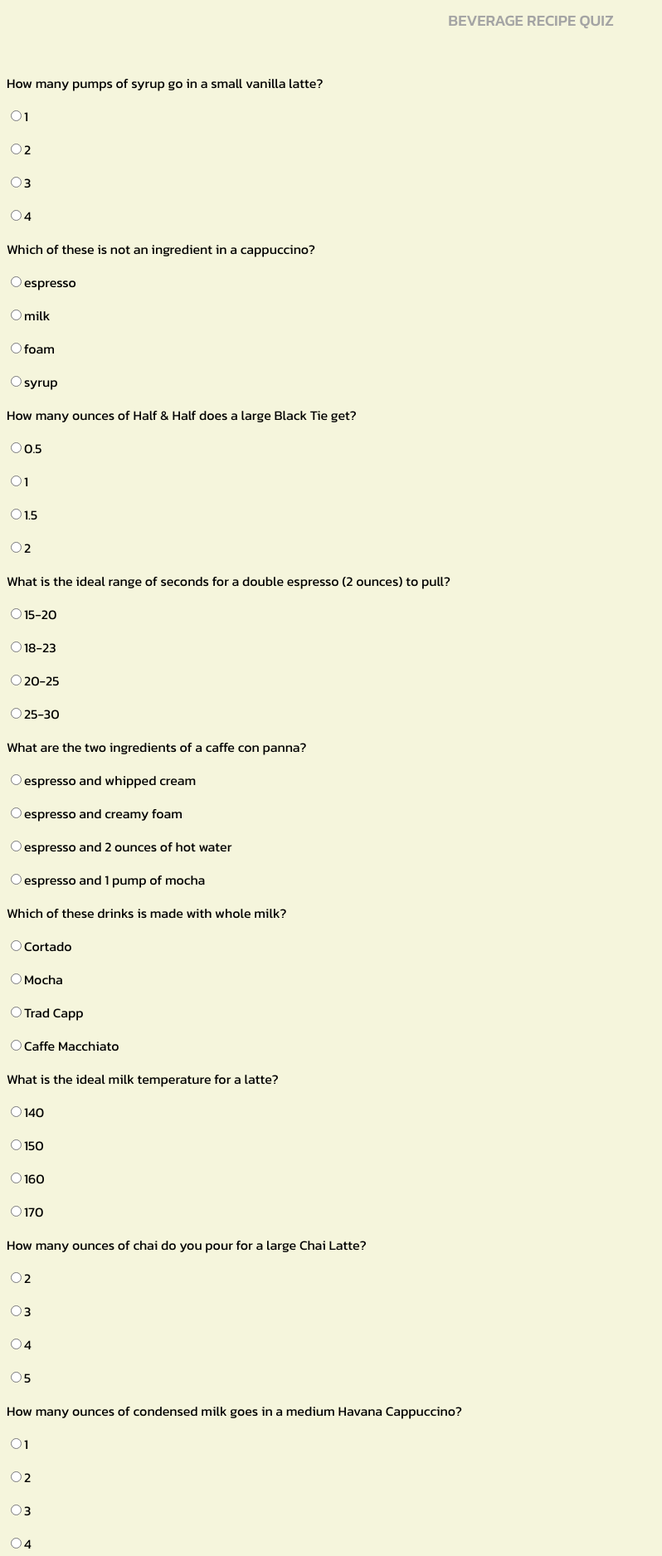
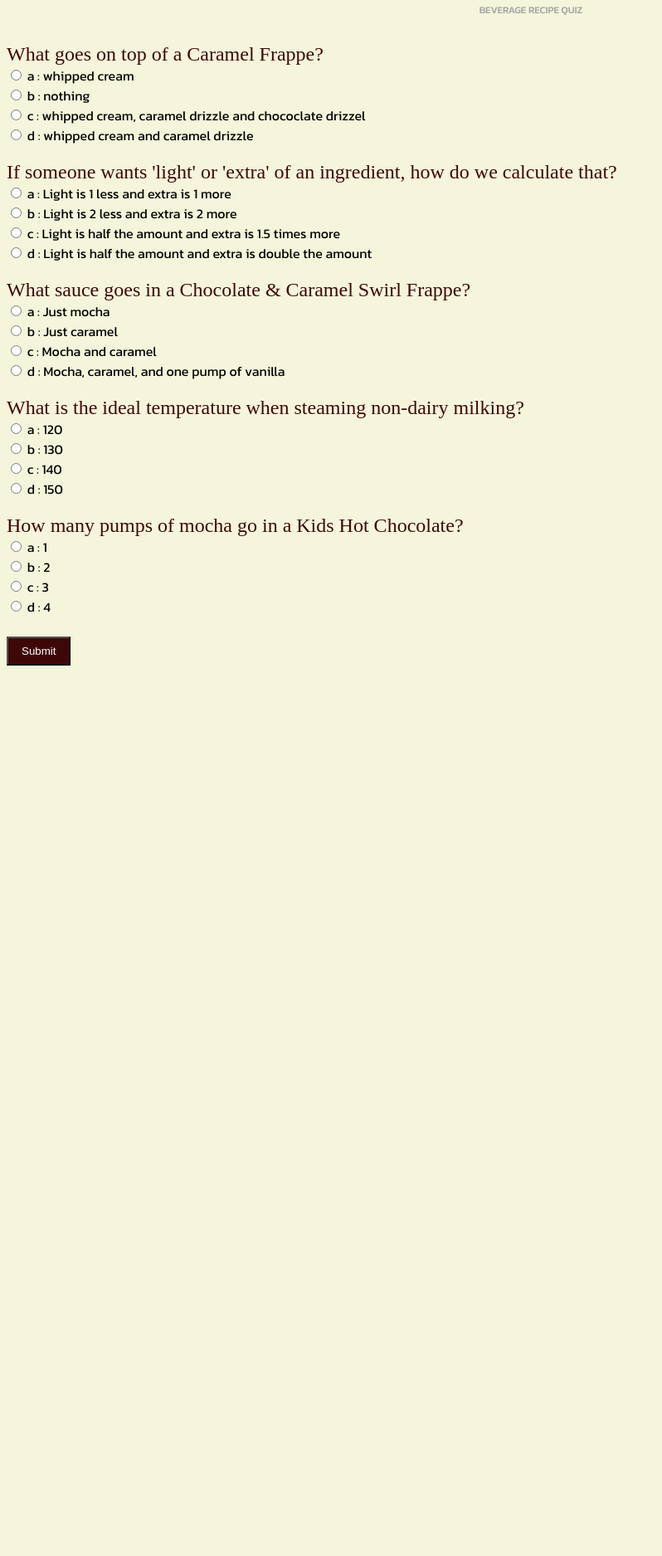
Before and after one commit to reburke286/coffee-quiz, a website: page public/index.html in a window 1280 px wide. Shown: the part 9-1884 px from the top of the page at 83% size, without its empty margins (0-798 px from the left). After the commit the page ends 835 px from the top, so only its background shows below. Drawn offline with nearby package versions, Linux system fonts and the light colour scheme; a web font is replaced by a local one.

Commit message:
added prelim functionality and some styling

```diff
--- a/public/css/style.css
+++ b/public/css/style.css
@@ -1,6 +1,7 @@
 body {
   font-family: "Kanit", sans-serif;
   background-color: beige;
+  font-size: 62.5%;
 }
 
 h3 {
@@ -12,4 +13,34 @@ h3 {
 
 .questions-container {
   display: flex;
+  justify-content: center;
 }
+
+.question {
+  font-size: 1.5rem;
+  color: rgb(63, 8, 8);
+  font-family: "STIX Two Math", serif;
+  padding-top: 1.2rem;
+}
+
+.answers label {
+  display: block;
+  color: black;
+  font-size: 1rem;
+}
+
+.submit-btn-container {
+  margin: 1.5rem 0rem;
+}
+
+#submit {
+  background-color: rgb(63, 8, 8);
+  color: white;
+  padding: 0.5rem 1rem;
+}
+
+#submit:hover {
+  background-color: grey;
+  color: rgb(63, 8, 8);
+  cursor: pointer;
+}
--- a/public/index.html
+++ b/public/index.html
@@ -12,13 +12,20 @@
       href="https://fonts.googleapis.com/css2?family=Kanit:ital,wght@0,100;0,200;0,300;0,400;0,500;0,600;0,700;0,800;0,900;1,100;1,200;1,300;1,400;1,500;1,600;1,700;1,800;1,900&display=swap"
       rel="stylesheet"
     />
+    <link rel="preconnect" href="https://fonts.googleapis.com" />
+    <link rel="preconnect" href="https://fonts.gstatic.com" crossorigin />
+    <link
+      href="https://fonts.googleapis.com/css2?family=STIX+Two+Math&display=swap"
+      rel="stylesheet"
+    />
   </head>
   <body>
     <h3>Beverage Recipe Quiz</h3>
-    <div class="questions-container"></div>
+    <div id="quiz"></div>
     <div class="submit-btn-container">
-      <button class="submit-btn">Submit</button>
+      <button id="submit">Submit</button>
     </div>
+    <div id="results"></div>
 
     <script
       src="https://code.jquery.com/jquery-3.6.0.js"
@@ -26,6 +33,7 @@
       crossorigin="anonymous"
     ></script>
     <script src="js/questions.js"></script>
-    <script src="./js/index.js"></script>
+    <!-- <script src="./js/index.js"></script> -->
+    <script src="js/practice.js"></script>
   </body>
 </html>
--- a/public/js/index.js
+++ b/public/js/index.js
@@ -7,34 +7,53 @@ $(document).ready(function () {
     questions.forEach((q) => {
       const title = $("<p>");
       const lineBreak = $("<p>");
-      const choiceOne = $(
-        `<p><input type="radio" class="choices choice-one" id="${q.choices[0]}" name="fav_language" value="${q.choices[0]}"><label for="${q.choices[0]}">${q.choices[0]}</label></p>`
-      );
-      const choiceTwo = $(
-        `<p><input type="radio" class="choices choice-two" id="${q.choices[1]}" name="fav_language" value="${q.choices[1]}"><label for="${q.choices[1]}">${q.choices[1]}</label></p>`
-      );
-      const choiceThree = $(
-        `<p><input type="radio" class="choices choice-three" id="${q.choices[2]}" name="fav_language" value="${q.choices[2]}"><label for="${q.choices[2]}">${q.choices[2]}</label></p>`
-      );
-      const choiceFour = $(
-        `<p><input type="radio" class="choices choice-four" id="${q.choices[3]}" name="fav_language" value="${q.choices[3]}"><label for="${q.choices[3]}">${q.choices[3]}</label></p>`
-      );
+      // const choiceOne = $(
+      //   `<input type="radio" class="choices choice-one" id="${q.choices[0]}" name="fav_language" value="${q.choices[0]}"><label for="${q.choices[0]}">${q.choices[0]}</label>`
+      // );
+      // const choiceTwo = $(
+      //   `<input type="radio" class="choices choice-two" id="${q.choices[1]}" name="fav_language" value="${q.choices[1]}"><label for="${q.choices[1]}">${q.choices[1]}</label>`
+      // );
+      // const choiceThree = $(
+      //   `<input type="radio" class="choices choice-three" id="${q.choices[2]}" name="fav_language" value="${q.choices[2]}"><label for="${q.choices[2]}">${q.choices[2]}</label>`
+      // );
+      // const choiceFour = $(
+      //   `<input type="radio" class="choices choice-four" id="${q.choices[3]}" name="fav_language" value="${q.choices[3]}"><label for="${q.choices[3]}">${q.choices[3]}</label>`
+      // );
 
       title.text(q.title);
       title.addClass("question-title");
       pEl.append(title);
-      title.append(lineBreak);
-      lineBreak.append(choiceOne);
-      choiceOne.append(choiceTwo);
-      choiceTwo.append(choiceThree);
-      choiceThree.append(choiceFour);
+
+      for (var value of questions.choices) {
+        $(title)
+          .append(
+            $("<input>").prop({
+              type: "radio",
+              id: value,
+              name: "contact",
+              value: value,
+            })
+          )
+          .append(
+            $("<label>")
+              .prop({
+                for: value,
+              })
+              .html(value)
+          );
+      }
+
+      // pEl.append(title);
+      // title.append(lineBreak);
+      // lineBreak.append(choiceOne);
+      // choiceOne.append(choiceTwo);
+      // choiceTwo.append(choiceThree);
+      // choiceThree.append(choiceFour);
     });
   };
 
   renderQuestions();
 
   const submitBtn = $(".submit-btn");
-  $(submitBtn).click(function () {
-    alert("Handler for .click() called.");
-  });
+  $(submitBtn).click(function () {});
 });
--- /dev/null
+++ b/public/js/practice.js
@@ -0,0 +1,74 @@
+const quizContainer = document.getElementById("quiz");
+const resultsContainer = document.getElementById("results");
+const submitButton = document.getElementById("submit");
+
+function buildQuiz() {
+  // variable to store the HTML output
+  const output = [];
+
+  // for each question...
+  questions.forEach((currentQuestion, questionNumber) => {
+    // variable to store the list of possible answers
+    const answers = [];
+
+    // and for each available answer...
+    for (letter in currentQuestion.choices) {
+      // ...add an HTML radio button
+      answers.push(
+        `<label>
+              <input type="radio" name="question${questionNumber}" value="${letter}">
+              ${letter} :
+              ${currentQuestion.choices[letter]}
+            </label>`
+      );
+    }
+
+    // add this question and its answers to the output
+    output.push(
+      `<div class="question"> ${currentQuestion.title} </div>
+          <div class="answers"> ${answers.join("")} </div>`
+    );
+  });
+
+  // finally combine our output list into one string of HTML and put it on the page
+  quizContainer.innerHTML = output.join("");
+}
+
+buildQuiz();
+
+function showResults() {
+  // gather answer containers from our quiz
+  const answerContainers = quizContainer.querySelectorAll(".answers");
+
+  // keep track of user's answers
+  let numCorrect = 0;
+
+  // for each question...
+  questions.forEach((currentQuestion, questionNumber) => {
+    // find selected answer
+    const answerContainer = answerContainers[questionNumber];
+    const selector = `input[name=question${questionNumber}]:checked`;
+    const userAnswer = (answerContainer.querySelector(selector) || {}).value;
+    console.log(userAnswer);
+
+    // if answer is correct
+    if (userAnswer === currentQuestion.answer) {
+      // add to the number of correct answers
+      numCorrect++;
+
+      // color the answers green
+      answerContainers[questionNumber].style.color = "lightgreen";
+    }
+    // if answer is wrong or blank
+    else {
+      // color the answers red
+      answerContainers[questionNumber].style.color = "red";
+    }
+  });
+
+  // show number of correct answers out of total
+  resultsContainer.innerHTML = `${numCorrect} out of ${questions.length}`;
+}
+
+// on submit, show results
+submitButton.addEventListener("click", showResults);
--- a/public/js/questions.js
+++ b/public/js/questions.js
@@ -1,150 +1,185 @@
 const questions = [
-  {
-    title: "How many pumps of syrup go in a small vanilla latte?",
-    choices: [1, 2, 3, 4],
-    answer: 3,
-    wrong: "Sorry, this is incorrect!",
-    right: "Good job! Medium is 4 and Large is 5",
-  },
-  {
-    title: "Which of these is not an ingredient in a cappuccino?",
-    choices: ["espresso", "milk", "foam", "syrup"],
-    answer: "syrup",
-    right: "Good job! Syrup can be added, but it's not in the basic recipe.",
-  },
+  // {
+  //   title: "How many pumps of syrup go in a small vanilla latte?",
+  //   choices: {
+  //     a: 1,
+  //     b: 2,
+  //     c: 3,
+  //     d: 4,
+  //   },
+  //   answer: 3,
+  //   wrong: "Sorry, this is incorrect!",
+  //   right: "Good job! Medium is 4 and Large is 5",
+  // },
+  // {
+  //   title: "Which of these is not an ingredient in a cappuccino?",
+  //   choices: {
+  //     a: "espresso",
+  //     b: "milk",
+  //     c: "foam",
+  //     d: "syrup",
+  //   },
+  //   answer: "syrup",
+  //   right: "Good job! Syrup can be added, but it's not in the basic recipe.",
+  // },
 
-  {
-    title: "How many ounces of Half & Half does a large Black Tie get?",
-    choices: [0.5, 1, 1.5, 2],
-    answer: 0.5,
-    wrong: "Sorry, this is incorrect!",
-    right: "Good job! Every size gets only half an ounce of Half & Half",
-  },
-  {
-    title:
-      "What is the ideal range of seconds for a double espresso (2 ounces) to pull?",
-    choices: ["15-20", "18-23", "20-25", "25-30"],
-    answer: "25-30",
-    wrong: "Sorry, this is incorrect!",
-    right:
-      "Good job! The perfect shot is 28 seconds, but anything within the range is acceptable.",
-  },
-  {
-    title: "What are the two ingredients of a caffe con panna?",
-    choices: [
-      "espresso and whipped cream",
-      "espresso and creamy foam",
-      "espresso and 2 ounces of hot water",
-      "espresso and 1 pump of mocha",
-    ],
-    answer: "espresso and whipped cream",
-    wrong: "Sorry, this is incorrect!",
-    right:
-      "Good job! This drink isn't ordered much, which is too bad because it's so easy!",
-  },
-  {
-    title: "Which of these drinks is made with whole milk?",
-    choices: ["Cortado", "Mocha", "Trad Capp", "Caffe Macchiato"],
-    answer: "Cortado",
-    wrong: "Sorry, this is incorrect!",
-    right:
-      "Good job! This is the only hot drink on our menu that is made with whole milk by default.",
-  },
-  {
-    title: "What is the ideal milk temperature for a latte?",
-    choices: [140, 150, 160, 170],
-    answer: 150,
-    wrong: "Sorry, this is incorrect!",
-    right:
-      "Good job! Turning off the steam wand between 120 and 130 should get you to 150, but be sure to let it sit for a moment so you can see where it stops.",
-  },
-  {
-    title: "How many ounces of chai do you pour for a large Chai Latte?",
-    choices: [2, 3, 4, 5],
-    answer: 4,
-    wrong: "Sorry, this is incorrect!",
-    right: "Good job! Small is 1/3 cup and Medium is 3 ounces.",
-  },
-  {
-    title:
-      "How many ounces of condensed milk goes in a medium Havana Cappuccino?",
-    choices: [1, 2, 3, 4],
-    answer: 1,
-    wrong: "Sorry, this is incorrect!",
-    right: "Good job! In fact, every size only gets 1 ounce.",
-  },
-  {
-    title: "Which of these is not an ingredient in a Dark Chocolate Mocha?",
-    choices: [
-      "whipped cream",
-      "vanilla syrup",
-      "unsweetened cocoa powder",
-      "simple syrup",
-    ],
-    answer: "vanilla syrup",
-    wrong: "Sorry, this is incorrect!",
-    right:
-      "Good job! This drink gets mocha, simple syrup, unsweetened cocoa powder steamed or blended into the milk, and on top is whipped cream with a cocoa powder dusting!",
-  },
-  {
-    title: "What is unique about a Caramel Macchiato's espress shots?",
-    choices: [
-      "it's always one less",
-      "it's a short pull",
-      "it's a long pull",
-      "it's always one more",
-    ],
-    answer: "it's a short pull",
-    wrong: "Sorry, this is incorrect!",
-    right:
-      "Good job! Additionally, the Trad Capp, Latte Macchiato, Cortado, and Caffe Machiatto are all short pull (or ristretto) shots.",
-  },
-  {
-    title: "How many shots of espresso go in a medium iced Americano?",
-    choices: [1, 2, 3, 4],
-    answer: 3,
-    wrong: "Sorry, this is incorrect!",
-    right: "Good job! Both the Medium and Large come with 3 shots.",
-  },
-  {
-    title: "How many ounces of cold brew go in a small cold brew oat latte?",
-    choices: [0, 1, 2, 3],
-    answer: 0,
-    wrong: "Sorry, this is incorrect!",
-    right:
-      "Good job! This was a tricky one! The small cold brew oat latte gets 2 ounces of cold brew concentrate, not regular cold brew.",
-  },
-  {
-    title: "Which of these drinks do not come with whipped cream?",
-    choices: ["Mocha", "Hot Chocolate", "Caffe Con Panna", "Caramel Macchiato"],
-    answer: "Caramel Macchiato",
-    wrong: "Sorry, this is incorrect!",
-    right:
-      "Good job! The Caramel Macchiato gets a swirl of caramel drizzle on top, not whipped cream.",
-  },
-  {
-    title: "How many ounces of cold brew concetrate goes in a large Frappe?",
-    choices: [2, 3, 4, 5],
-    answer: 3,
-    wrong: "Sorry, this is incorrect!",
-    right: "Good job! A small gets 1.5 ounces and a medium gets 2 ounces.",
-  },
-  {
-    title: "How many pumps of blended base goes in a medium Frappe?",
-    choices: [1, 2, 3, 4],
-    answer: 3,
-    wrong: "Sorry, this is incorrect!",
-    right: "Good job! A small gets 2 and a large gets 4.",
-  },
+  // {
+  //   title: "How many ounces of Half & Half does a large Black Tie get?",
+  //   choices: {
+  //     a: 0.5,
+  //     b: 1,
+  //     c: 1.5,
+  //     d: 2,
+  //   },
+  //   answer: 0.5,
+  //   wrong: "Sorry, this is incorrect!",
+  //   right: "Good job! Every size gets only half an ounce of Half & Half",
+  // },
+  // {
+  //   title:
+  //     "What is the ideal range of seconds for a double espresso (2 ounces) to pull?",
+  //   choices: {
+  //     a: "15-20",
+  //     b: "18-23",
+  //     c: "20-25",
+  //     d: "25-30",
+  //   },
+  //   answer: "25-30",
+  //   wrong: "Sorry, this is incorrect!",
+  //   right:
+  //     "Good job! The perfect shot is 28 seconds, but anything within the range is acceptable.",
+  // },
+  // {
+  //   title: "What are the two ingredients of a caffe con panna?",
+  //   choices: {
+  //     a: "espresso and whipped cream",
+  //     b: "espresso and creamy foam",
+  //     c: "espresso and 2 ounces of hot water",
+  //     d: "espresso and 1 pump of mocha",
+  //   },
+  //   answer: "espresso and whipped cream",
+  //   wrong: "Sorry, this is incorrect!",
+  //   right:
+  //     "Good job! This drink isn't ordered much, which is too bad because it's so easy!",
+  // },
+  // {
+  //   title: "Which of these drinks is made with whole milk?",
+  //   choices: {
+  //     a: "Cortado",
+  //     b: "Mocha",
+  //     c: "Trad Capp",
+  //     d: "Caffe Macchiato",
+  //   },
+  //   answer: "Cortado",
+  //   wrong: "Sorry, this is incorrect!",
+  //   right:
+  //     "Good job! This is the only hot drink on our menu that is made with whole milk by default.",
+  // },
+  // {
+  //   title: "What is the ideal milk temperature for a latte?",
+  //   choices: {
+  //     a: 140,
+  //     b: 150,
+  //     c: 160,
+  //     d: 170,
+  //   },
+  //   answer: 150,
+  //   wrong: "Sorry, this is incorrect!",
+  //   right:
+  //     "Good job! Turning off the steam wand between 120 and 130 should get you to 150, but be sure to let it sit for a moment so you can see where it stops.",
+  // },
+  // {
+  //   title: "How many ounces of chai do you pour for a large Chai Latte?",
+  //   choices: { a: 2, b: 3, c: 4, d: 5 },
+  //   answer: 4,
+  //   wrong: "Sorry, this is incorrect!",
+  //   right: "Good job! Small is 1/3 cup and Medium is 3 ounces.",
+  // },
+  // {
+  //   title:
+  //     "How many ounces of condensed milk goes in a medium Havana Cappuccino?",
+  //   choices: { a: 1, b: 2, c: 3, d: 4 },
+  //   answer: 1,
+  //   wrong: "Sorry, this is incorrect!",
+  //   right: "Good job! In fact, every size only gets 1 ounce.",
+  // },
+  // {
+  //   title: "Which of these is not an ingredient in a Dark Chocolate Mocha?",
+  //   choices: {
+  //     a: "whipped cream",
+  //     b: "vanilla syrup",
+  //     c: "unsweetened cocoa powder",
+  //     d: "simple syrup",
+  //   },
+  //   answer: "vanilla syrup",
+  //   wrong: "Sorry, this is incorrect!",
+  //   right:
+  //     "Good job! This drink gets mocha, simple syrup, unsweetened cocoa powder steamed or blended into the milk, and on top is whipped cream with a cocoa powder dusting!",
+  // },
+  // {
+  //   title: "What is unique about a Caramel Macchiato's espress shots?",
+  //   choices: {
+  //     a: "it's always one less",
+  //     b: "it's a short pull",
+  //     c: "it's a long pull",
+  //     d: "it's always one more",
+  //   },
+  //   answer: "it's a short pull",
+  //   wrong: "Sorry, this is incorrect!",
+  //   right:
+  //     "Good job! Additionally, the Trad Capp, Latte Macchiato, Cortado, and Caffe Machiatto are all short pull (or ristretto) shots.",
+  // },
+  // {
+  //   title: "How many shots of espresso go in a medium iced Americano?",
+  //   choices: { a: 1, b: 2, c: 3, d: 4 },
+  //   answer: 3,
+  //   wrong: "Sorry, this is incorrect!",
+  //   right: "Good job! Both the Medium and Large come with 3 shots.",
+  // },
+  // {
+  //   title: "How many ounces of cold brew go in a small cold brew oat latte?",
+  //   choices: { a: 0, b: 1, c: 2, d: 3 },
+  //   answer: 0,
+  //   wrong: "Sorry, this is incorrect!",
+  //   right:
+  //     "Good job! This was a tricky one! The small cold brew oat latte gets 2 ounces of cold brew concentrate, not regular cold brew.",
+  // },
+  // {
+  //   title: "Which of these drinks do not come with whipped cream?",
+  //   choices: {
+  //     a: "Mocha",
+  //     b: "Hot Chocolate",
+  //     c: "Caffe Con Panna",
+  //     d: "Caramel Macchiato",
+  //   },
+  //   answer: "Caramel Macchiato",
+  //   wrong: "Sorry, this is incorrect!",
+  //   right:
+  //     "Good job! The Caramel Macchiato gets a swirl of caramel drizzle on top, not whipped cream.",
+  // },
+  // {
+  //   title: "How many ounces of cold brew concetrate goes in a large Frappe?",
+  //   choices: { a: 2, b: 3, c: 4, d: 5 },
+  //   answer: 3,
+  //   wrong: "Sorry, this is incorrect!",
+  //   right: "Good job! A small gets 1.5 ounces and a medium gets 2 ounces.",
+  // },
+  // {
+  //   title: "How many pumps of blended base goes in a medium Frappe?",
+  //   choices: { a: 1, b: 2, c: 3, d: 4 },
+  //   answer: 3,
+  //   wrong: "Sorry, this is incorrect!",
+  //   right: "Good job! A small gets 2 and a large gets 4.",
+  // },
   {
     title: "What goes on top of a Caramel Frappe?",
-    choices: [
-      "whipped cream",
-      "nothing",
-      "whipped cream, caramel drizzle and chococlate drizzel",
-      "whipped cream and caramel drizzle",
-    ],
-    answer: "whipped cream and caramel drizzle",
+    choices: {
+      a: "whipped cream",
+      b: "nothing",
+      c: "whipped cream, caramel drizzle and chococlate drizzel",
+      d: "whipped cream and caramel drizzle",
+    },
+    answer: "d",
     wrong: "Sorry, this is incorrect!",
     right:
       "Good job! It also gets a pump of Caramel Sauce at the bottom of the cup.",
@@ -152,42 +187,42 @@ const questions = [
   {
     title:
       "If someone wants 'light' or 'extra' of an ingredient, how do we calculate that?",
-    choices: [
-      "Light is 1 less and extra is 1 more",
-      "Light is 2 less and extra is 2 more",
-      "Light is half the amount and extra is 1.5 times more",
-      "Light is half the amount and extra is double the amount",
-    ],
-    answer: "Light is half the amount and extra is 1.5 times more",
+    choices: {
+      a: "Light is 1 less and extra is 1 more",
+      b: "Light is 2 less and extra is 2 more",
+      c: "Light is half the amount and extra is 1.5 times more",
+      d: "Light is half the amount and extra is double the amount",
+    },
+    answer: "c",
     wrong: "Sorry, this is incorrect!",
     right:
       "Good job! If someone wanted a Small Vanilla Latte with light syrup, it'd be 1.5 pumps. If they wanted it with extra, it'd be 4.5 pumps.",
   },
   {
     title: "What sauce goes in a Chocolate & Caramel Swirl Frappe?",
-    choices: [
-      "Just mocha",
-      "Just caramel",
-      "Mocha and caramel",
-      "Mocha, caramel, and one pump of vanilla",
-    ],
-    answer: "Just caramel",
+    choices: {
+      a: "Just mocha",
+      b: "Just caramel",
+      c: "Mocha and caramel",
+      d: "Mocha, caramel, and one pump of vanilla",
+    },
+    answer: "b",
     wrong: "Sorry, this is incorrect!",
     right:
       "Good job! Chocolate drizzle goes in the cup and on the whipped cream, but does not go IN the Frappe itself.",
   },
   {
     title: "What is the ideal temperature when steaming non-dairy milking?",
-    choices: [120, 130, 140, 150],
-    answer: 140,
+    choices: { a: 120, b: 130, c: 140, d: 150 },
+    answer: "c",
     wrong: "Sorry, this is incorrect!",
     right:
       "Good job! Dairy milk needs to steam hotter than non-dairy, because we need to ensure we're killing off any hazardous bacteria. Non-dairy milks do not have this issue.",
   },
   {
     title: "How many pumps of mocha go in a Kids Hot Chocolate?",
-    choices: [1, 2, 3, 4],
-    answer: 2,
+    choices: { a: 1, b: 2, c: 3, d: 4 },
+    answer: "b",
     wrong: "Sorry, this is incorrect!",
     right:
       "Good job! This is a tricky one, because it's different from the Mocha. For Hot Chocolates, the small gets 3, medium gets 4, and large gets 5.",
```
